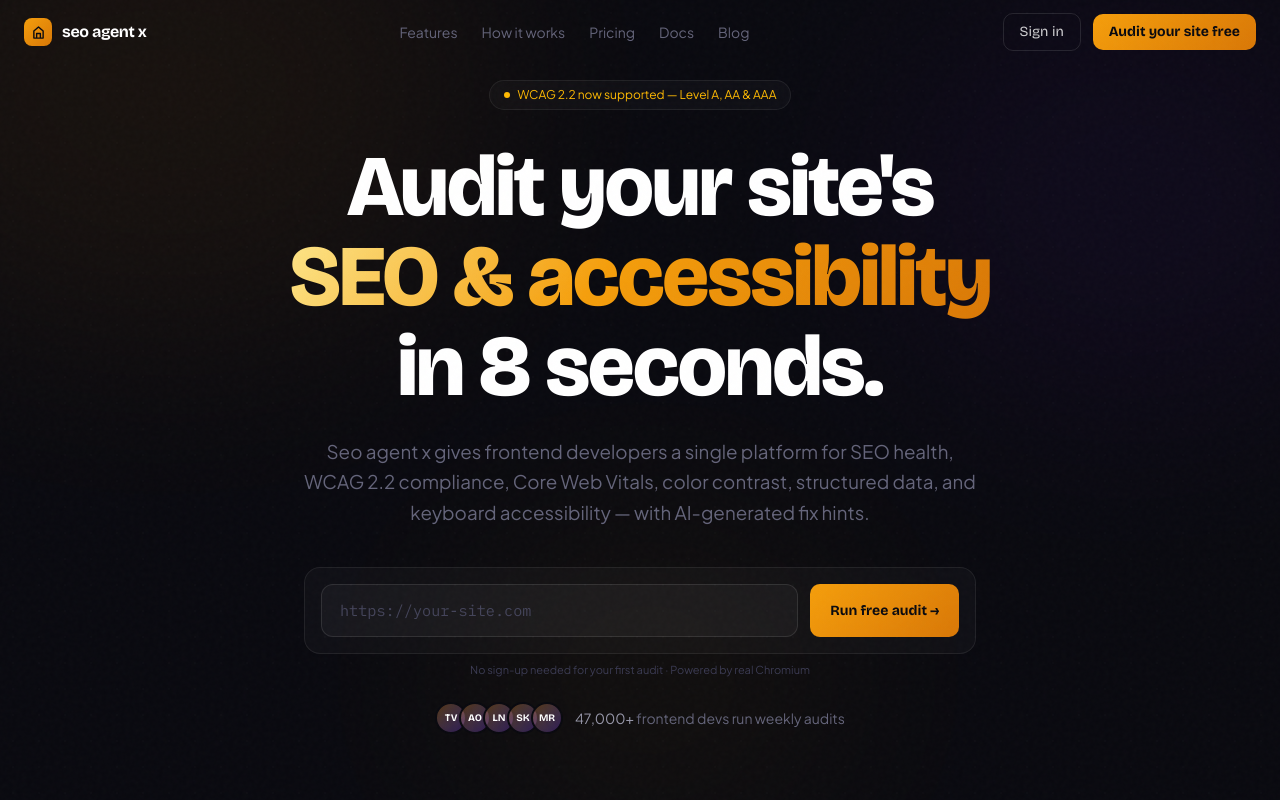
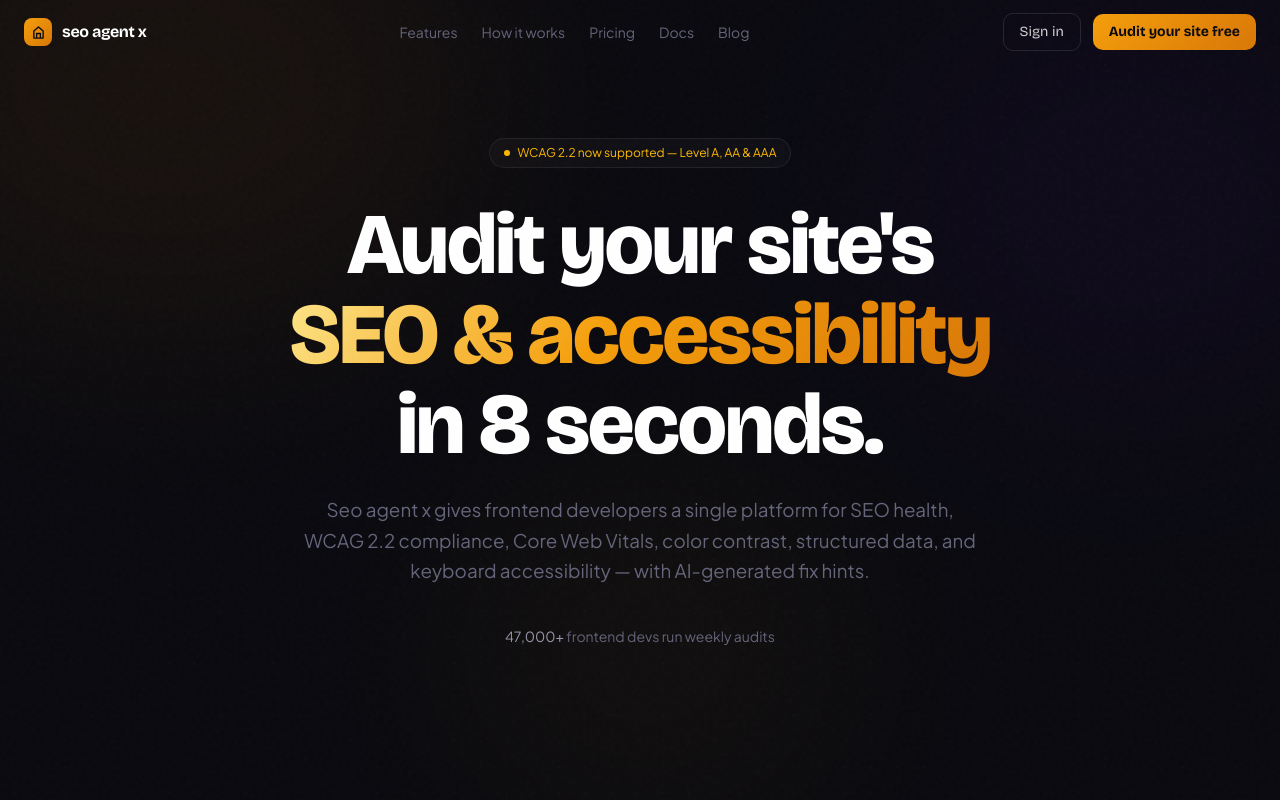
Before and after one commit to Anilbal/seo-agent-x-website, a Next.js app: page / in a window 1280 px wide. Shown: the top 800 px of the page. Built offline with nearby package versions, Linux system fonts and the light colour scheme.

Commit message:
fix hero section

```diff
--- a/components/HeroSection.tsx
+++ b/components/HeroSection.tsx
@@ -41,7 +41,7 @@
   return (
     <section className="relative min-h-screen flex flex-col items-center justify-center pt-20 pb-24 overflow-hidden">
       <div className="orb w-162.5 h-125 bg-amber-500 opacity-[0.055] -top-40 -left-40" />
-      <div className="orb w-125 h-100 bg-violet-600 opacity-[0.05] top-0 right-[-100px]" />
+      <div className="orb w-125 h-100 bg-violet-600 opacity-[0.05] top-0 -right-25" />
       <div className="orb w-100 h-75 bg-amber-400 opacity-[0.04] bottom-0 left-[35%]" />
       <div className="absolute inset-0 dot-bg opacity-25 pointer-events-none" />
       <div className="relative z-10 max-w-5xl mx-auto px-6 text-center">
@@ -67,110 +67,7 @@
           2.2 compliance, Core Web Vitals, color contrast, structured data, and
           keyboard accessibility — with AI-generated fix hints.
         </p>
-        <div className="fu d3 max-w-2xl mx-auto mb-6">
-          <div className="glass rounded-2xl p-4 border border-white/[0.08]">
-            <div className="flex gap-3">
-              <input
-                className="scan-input flex-1"
-                placeholder="https://your-site.com"
-                value={url}
-                onChange={(e) => setUrl(e.target.value)}
-                onKeyDown={(e) => e.key === "Enter" && run()}
-              />
-              <button
-                onClick={run}
-                disabled={scanning}
-                className="btn-amber px-5 py-3 rounded-xl text-sm whitespace-nowrap flex items-center gap-2 disabled:opacity-70"
-              >
-                {scanning ? (
-                  <>
-                    <svg
-                      className="animate-spin"
-                      width="14"
-                      height="14"
-                      viewBox="0 0 14 14"
-                      fill="none"
-                    >
-                      <circle
-                        cx="7"
-                        cy="7"
-                        r="5.5"
-                        stroke="currentColor"
-                        strokeWidth="1.5"
-                        strokeDasharray="8 6"
-                      />
-                    </svg>
-                    Scanning…
-                  </>
-                ) : (
-                  "Run free audit →"
-                )}
-              </button>
-            </div>
-            {scanning && (
-              <div className="mt-4 space-y-1.5">
-                {STEPS.slice(0, step + 1).map((s, i) => (
-                  <div
-                    key={i}
-                    className="flex items-center gap-2 text-xs font-mono-ibm text-[#64647a]"
-                  >
-                    <svg width="9" height="9" viewBox="0 0 9 9" fill="none">
-                      <path
-                        d="M1.5 4.5L3.5 6.5L7.5 2.5"
-                        stroke="#10b981"
-                        strokeWidth="1.4"
-                        strokeLinecap="round"
-                      />
-                    </svg>
-                    {s}
-                  </div>
-                ))}
-              </div>
-            )}
-            {scanned && (
-              <div className="mt-4 border-t border-white/[0.06] pt-4 grid grid-cols-4 gap-3">
-                {[
-                  { l: "SEO", s: 82, c: "#f59e0b", p: "82%" },
-                  { l: "A11y", s: 67, c: "#f43f5e", p: "67%" },
-                  { l: "CWV", s: 91, c: "#10b981", p: "91%" },
-                  { l: "Schema", s: 44, c: "#f43f5e", p: "44%" },
-                ].map((sc, i) => (
-                  <div key={i} className="flex flex-col items-center gap-1.5">
-                    <div
-                      className="score-ring"
-                      style={
-                        {
-                          "--ring-color": sc.c,
-                          "--ring-pct": sc.p,
-                          color: sc.c,
-                        } as React.CSSProperties
-                      }
-                    >
-                      {sc.s}
-                    </div>
-                    <span className="text-[10px] text-[#64647a] font-bricolage font-semibold">
-                      {sc.l}
-                    </span>
-                  </div>
-                ))}
-              </div>
-            )}
-          </div>
-          <p className="text-[11px] text-[#3a3a52] font-jakarta mt-2">
-            No sign-up needed for your first audit · Powered by real Chromium
-          </p>
-        </div>
         <div className="fu d4 flex items-center justify-center gap-3 flex-wrap">
-          <div className="flex -space-x-2">
-            {["TV", "AO", "LN", "SK", "MR"].map((av, i) => (
-              <div
-                key={i}
-                className="w-8 h-8 rounded-full border-2 border-[#09090f] bg-gradient-to-br from-amber-500/30 to-violet-600/30 flex items-center justify-center text-[10px] font-bricolage font-bold text-white"
-              >
-                {av}
-              </div>
-            ))}
-          </div>
           <p className="text-sm text-[#64647a] font-jakarta">
             <span className="text-[#9898aa]">47,000+</span> frontend devs run
             weekly audits
```
